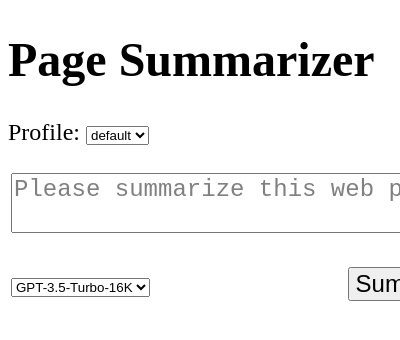
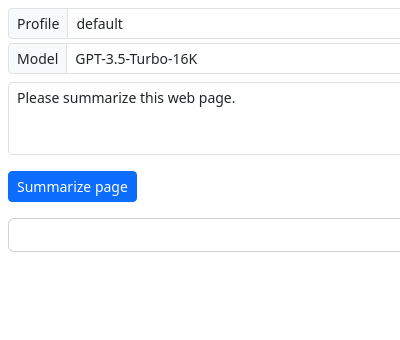
Before and after one commit to sysread/page-summarizer, a browser extension: page src/pages/popup.html in a window 400 px wide. Shown: the top 340 px of the page. Drawn offline with Linux system fonts and the light colour scheme.

Commit message:
Style popup with bootstrap, fix profile sorting in popup

```diff
--- a/src/pages/popup.html
+++ b/src/pages/popup.html
@@ -3,103 +3,56 @@
   <head>
     <title>Page Summarizer</title>
 
+    <meta charset="utf-8" />
     <meta name="viewport" content="width=device-width, initial-scale=1" />
 
+    <link rel="stylesheet" href="../../assets/bootstrap.min.css" />
+
     <style>
-      html {
-        font-size: 16px;
-      }
-
       body {
         width: 600px;
         height: 600px;
       }
 
-      #summary {
-        overflow-y: auto;
-        word-wrap: break-word;
-        padding: 1em 0em;
-      }
-
-      #form {
-        width: 90%;
-        margin-bottom: 1em;
-      }
-
-      #extra-instructions {
-        width: 100%;
-        height: 50px;
-        margin: 1em 0em;
-        font-size: 1rem;
-      }
-
-      #model-cell {
-        width: 50%;
-        text-align: left;
-      }
-
-      #submit-cell {
-        width: 50%;
-        text-align: right;
-      }
-
-      .hint {
-        color: grey;
-      }
-
       li {
-        margin-bottom: 1em;
-      }
-
-      @media screen and (max-width: 600px) {
-        body {
-          font-size: 1.5rem;
-        }
-
-        #extra-instructions {
-          height: 20%;
-          font-size: 1.5rem;
-        }
-
-        button {
-          font-size: 1.5rem;
-        }
+        margin-bottom: 0.5em;
       }
     </style>
   </head>
-  <body>
-    <h1>Page Summarizer</h1>
+  <body class="p-2">
+    <div class="input-group input-group-sm mb-1">
+      <span class="input-group-text">Profile</span>
+      <select id="profileSelector" name="profileSelector" class="form-select"></select>
+    </div>
 
-    <label for="profileSelector">Profile:</label>
-    <select id="profileSelector" name="profileSelector"></select>
+    <div class="input-group input-group-sm mb-2">
+      <span class="input-group-text">Model</span>
+      <select id="model" name="model" class="form-select">
+        <option value="gpt-3.5-turbo">GPT-3.5-Turbo</option>
+        <option value="gpt-3.5-turbo-16k" selected>GPT-3.5-Turbo-16K</option>
+        <option value="gpt-4">GPT-4</option>
+        <option value="gpt-4-1106-preview">GPT-4-Turbo (beta)</option>
+      </select>
+    </div>
 
-    <table id="form">
-      <tr>
-        <td colspan="2">
-          <textarea id="extra-instructions" class="hint"></textarea>
-        </td>
-      </tr>
-      <tr>
-        <td id="model-cell">
-          <select id="model" name="model">
-            <option value="gpt-3.5-turbo">GPT-3.5-Turbo</option>
-            <option value="gpt-3.5-turbo-16k" selected>GPT-3.5-Turbo-16K</option>
-            <option value="gpt-4">GPT-4</option>
-            <option value="gpt-4-1106-preview">GPT-4-Turbo (beta)</option>
-          </select>
-        </td>
+    <div class="input-group input-group-sm mb-3">
+      <textarea id="extra-instructions" class="hint form-control" rows="3"></textarea>
+    </div>
 
-        <td id="submit-cell">
-          <button id="summarize">Summarize page</button>
-        </td>
-      </tr>
-    </table>
+    <div class="input-group input-group-sm mb-3">
+      <button id="summarize" class="btn btn-primary">Summarize page</button>
+    </div>
 
-    <div id="summary"></div>
+    <div class="card mb-3">
+      <div class="card-body">
+        <div id="summary"></div>
+      </div>
+    </div>
 
-    <div id="debug"></div>
+    <div id="debug mb-3"></div>
 
     <script src="../../assets/marked.min.js"></script>
+    <script src="../../assets/bootstrap.bundle.min.js"></script>
     <script src="popup.js"></script>
   </body>
 </html>
--- a/src/pages/popup.js
+++ b/src/pages/popup.js
@@ -3,11 +3,11 @@ document.addEventListener('DOMContentLoaded', async function () {
   const target = document.getElementById('summary');
   const profileSelector = document.getElementById('profileSelector');
   const modelDropdown = document.getElementById('model');
+  const extra = document.getElementById('extra-instructions');
 
   //----------------------------------------------------------------------------
   // powers the doc hint in the extra instructions text area
   //----------------------------------------------------------------------------
-  const extra = document.getElementById('extra-instructions');
   const hint = 'Please summarize this web page.';
   extra.value ||= hint;
 
@@ -53,8 +53,8 @@ document.addEventListener('DOMContentLoaded', async function () {
     let profiles = config.profiles || { default: { model: 'gpt-3.5-turbo-16k' }, defaultProfile: 'default' };
 
     const sortedKeys = Object.keys(profiles).sort((a, b) => {
-      if (a === 'default') return -1;
-      if (b === 'default') return 1;
+      if (a === profiles.defaultProfile) return -1;
+      if (b === profiles.defaultProfile) return 1;
       return a.localeCompare(b);
     });
 
```
